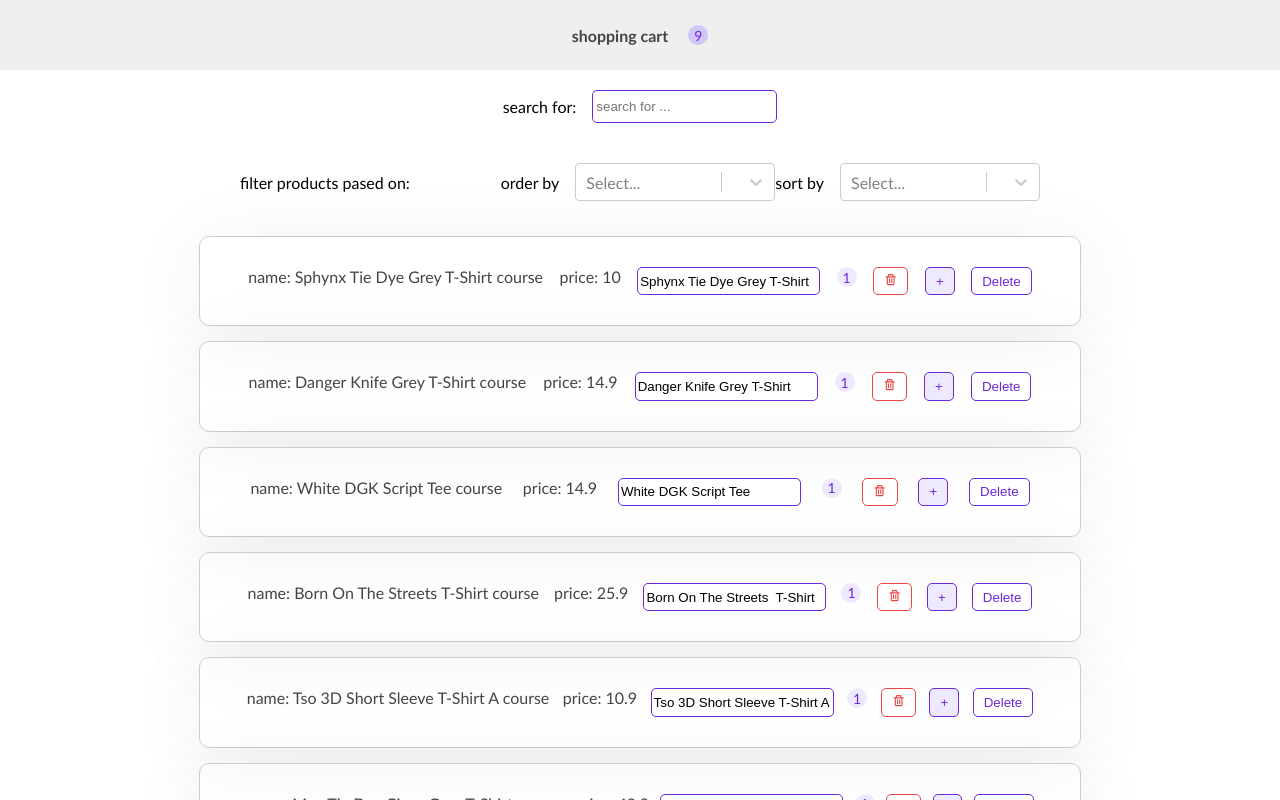
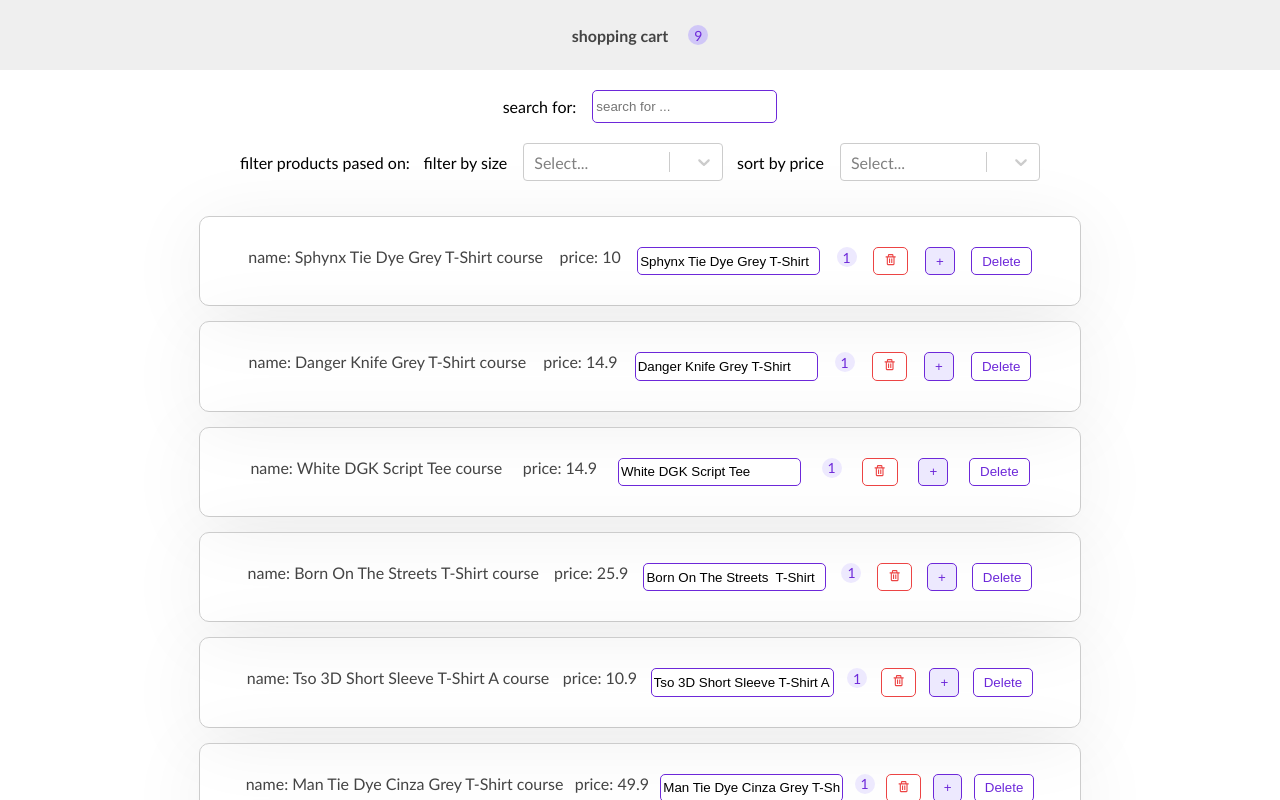
Before and after one commit to esmailireza/shopping-cart-project, a React (Create React App) app: page / in a window 1280 px wide. Shown: the top 800 px of the page. Built offline with nearby package versions, Linux system fonts and the light colour scheme.

Commit message:
converted component filter and sort to component reusibility. after that refactored project

```diff
--- a/src/App.js
+++ b/src/App.js
@@ -5,14 +5,11 @@
 import Wrapper from "./components/hoc/Wrapper";
 import ProductsProvider from "./components/Providers/ProductsProvider";
 import Filter from "./components/Filter/Filter";
-import SearchBar from "./common/Search/Search";
-
 const App = () => {
   return (
     <>
       <ProductsProvider>
         <NavBar />
-        <SearchBar />
         <Filter />
         <ProductList />
       </ProductsProvider>
--- a/src/common/Search/Search.js
+++ b/src/common/Search/Search.js
@@ -2,10 +2,11 @@
 import styles from "./search.module.css";
 import { useProductsActions } from "../../components/Providers/ProductsProvider";
 
-const SearchBar = () => {
+const SearchBar = ({ filter }) => {
   const dispatch = useProductsActions();
   const [value, setValue] = useState("");
   const changeHandler = (e) => {
+    dispatch({ type: "filter", selectedOption: filter });
     dispatch({ type: "search", event: e });
     setValue(e.target.value);
   };
--- /dev/null
+++ b/src/common/Select/Select.js
@@ -0,0 +1,13 @@
+import styles from "./select.module.css";
+import Select from "react-select";
+
+const SelectComponent = ({ title, ...rest }) => {
+  return (
+    <div className={styles.selectContainer}>
+      <span>{title}</span>
+      <Select {...rest} className={styles.select} />
+    </div>
+  );
+};
+
+export default SelectComponent;
--- /dev/null
+++ b/src/common/Select/select.module.css
@@ -0,0 +1,13 @@
+.select {
+  width: 200px;
+}
+
+.selectContainer {
+  display: flex;
+  align-items: center;
+}
+
+.selectContainer span {
+  display: block;
+  margin-right: 1rem;
+}
--- a/src/components/Filter/Filter.js
+++ b/src/components/Filter/Filter.js
@@ -3,8 +3,10 @@
 import Select from "react-select";
 import styles from "./filter.module.css";
 import _ from "lodash";
+import SelectComponent from "../../common/Select/Select";
+import SearchBar from "../../common/Search/Search";
 
-const options = [
+const filterOptions = [
   { value: "", label: "ALL" },
   { value: "XS", label: "XS" },
   { value: "S", label: "S" },
@@ -21,44 +23,38 @@
 
 const Filter = () => {
   const dispatch = useProductsActions();
-  const [value, setValue] = useState("");
+  const [filter, setFilter] = useState("");
   const [sort, setSort] = useState("");
 
-  const changeHandler = (selectedOption) => {
-    dispatch({ type: "filter", selectedOption: selectedOption });
-    dispatch({ type: "sort", selectedOption: selectedOption });
-    console.log(selectedOption);
-    setValue(selectedOption);
+  const filterHandler = (selectedOption) => {
+    dispatch({ type: "filter", selectedOption });
+    dispatch({ type: "sort", selectedOption: sort });
+    setFilter(selectedOption);
   };
 
   const sortHandler = (selectedOption) => {
-    /* console.log(selectedOption); */
-    dispatch({ type: "sort", selectedOption: selectedOption });
-    setSort(selectedOption.sort);
+    dispatch({ type: "sort", selectedOption });
+    setSort(selectedOption);
   };
   return (
+    <section>
+      <SearchBar filter={filter} />
       <div className={styles.filter}>
         <p>filter products pased on:</p>
-      <div className={styles.selectContainer}>
-        <span>order by</span>
-        <Select
-          value={value}
-          onChange={changeHandler}
-          options={options}
-          className={styles.select}
+        <SelectComponent
+          title="filter by size"
+          value={filter}
+          onChange={filterHandler}
+          options={filterOptions}
         />
-
-        <div className={styles.selectContainer}>
-          <span>sort by</span>
-          <Select
+        <SelectComponent
+          title="sort by price"
           value={sort}
           onChange={sortHandler}
           options={sortOptions}
-            className={styles.select}
         />
       </div>
-      </div>
-    </div>
+    </section>
   );
 };
 
--- a/src/components/Filter/filter.module.css
+++ b/src/components/Filter/filter.module.css
@@ -5,17 +5,3 @@
   align-items: center;
   margin: 20px 0px;
 }
-
-.select {
-  width: 200px;
-}
-
-.selectContainer {
-  display: flex;
-  align-items: center;
-}
-
-.selectContainer span {
-  display: block;
-  margin-right: 1rem;
-}
--- a/src/components/Providers/ProductsProvider.js
+++ b/src/components/Providers/ProductsProvider.js
@@ -3,11 +3,6 @@
 import { productsData } from "../../db/products";
 const ProductContext = React.createContext();
 const ProductContextDispatcher = React.createContext();
-/* const initialState = [
-  { name: "React.js", price: "99 $", id: 1, quantity: 1 },
-  { name: "Node.js", price: "69 $", id: 2, quantity: 2 },
-  { name: "Veu.js", price: "59 $", id: 3, quantity: 3 },
-]; */
 
 const reducer = (state, action) => {
   switch (action.type) {
@@ -72,9 +67,9 @@
     case "search": {
       /* console.log(`clicked-->${action.event.target.value}`); */
       if (action.event.target.value === "") {
-        return productsData;
+        return state;
       } else {
-        const filteredProducts = productsData.filter((p) =>
+        const filteredProducts = state.filter((p) =>
           p.title
             .toLowerCase()
             .includes(action.event.target.value.toLowerCase())
```
Lines whose indentation alone changed are shown as unchanged.
